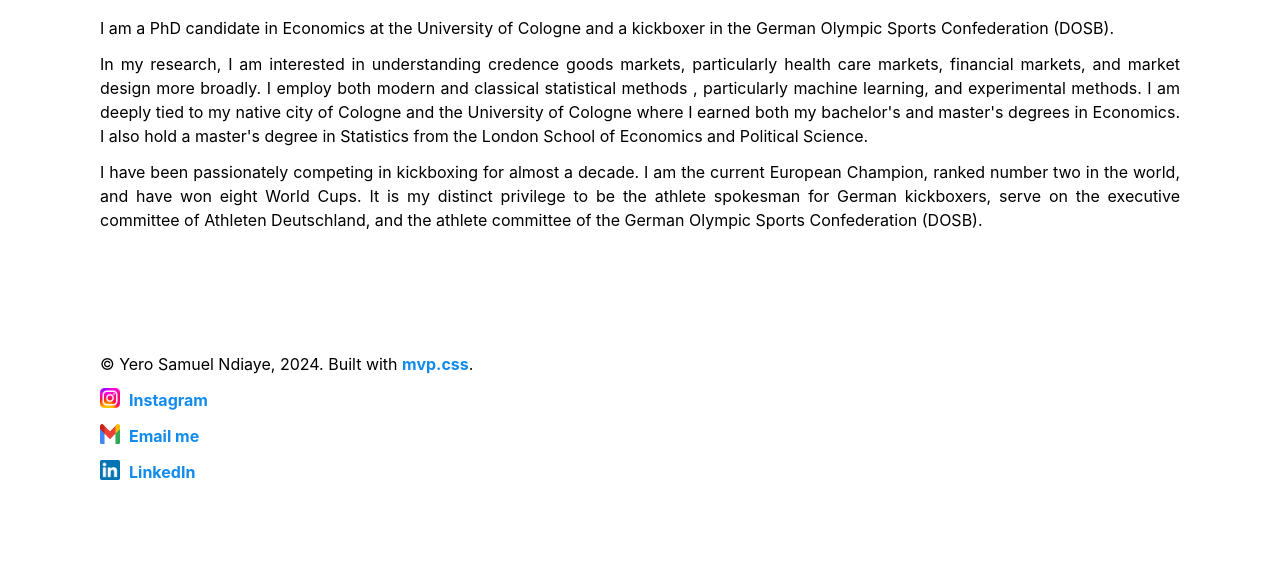
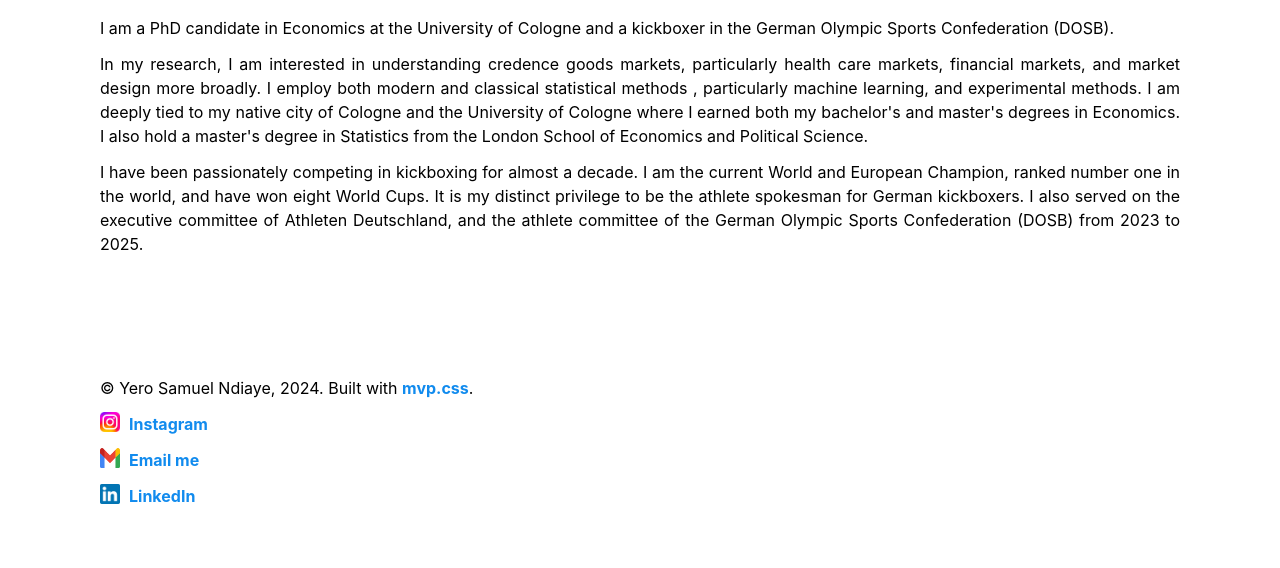
Before and after one commit to yerondiaye/yerondiaye.github.io, a Jekyll site: the page index.html, which Jekyll copies as it is, in a window 1280 px wide. Shown: the part 559-1127 px from the top of the page. Built offline with Jekyll 4.4.1, drawn with Linux system fonts in a browser that asks for light colours; before the commit the page ends 1103 px from its top, so only the background shows below that.

Commit message:
Update index.html

```diff
--- a/index.html
+++ b/index.html
@@ -38,7 +38,7 @@
 <p><b>Welcome!</b></p>
 <p align="justify">I am a PhD candidate in Economics at the University of Cologne and a kickboxer in the German Olympic Sports Confederation (DOSB).</p>
 <p align="justify"> In my research, I am interested in understanding credence goods markets, particularly health care markets, financial markets, and market design more broadly. I employ both modern and classical statistical methods , particularly machine learning, and experimental methods. I am deeply tied to my native city of Cologne and the University of Cologne where I earned both my bachelor's and master's degrees in Economics. I also hold a master's degree in Statistics from the London School of Economics and Political Science.</p>
-<p align="justify">I have been passionately competing in kickboxing for almost a decade. I am the current European Champion, ranked number two in the world, and have won eight World Cups. It is my distinct privilege to be the athlete spokesman for German kickboxers, serve on the executive committee of Athleten Deutschland, and the athlete committee of the German Olympic Sports Confederation (DOSB).</p>
+<p align="justify">I have been passionately competing in kickboxing for almost a decade. I am the current World and European Champion, ranked number one in the world, and have won eight World Cups. It is my distinct privilege to be the athlete spokesman for German kickboxers. I also served on the executive committee of Athleten Deutschland, and the athlete committee of the German Olympic Sports Confederation (DOSB) from 2023 to 2025.</p>
         </main>
 
 
```
